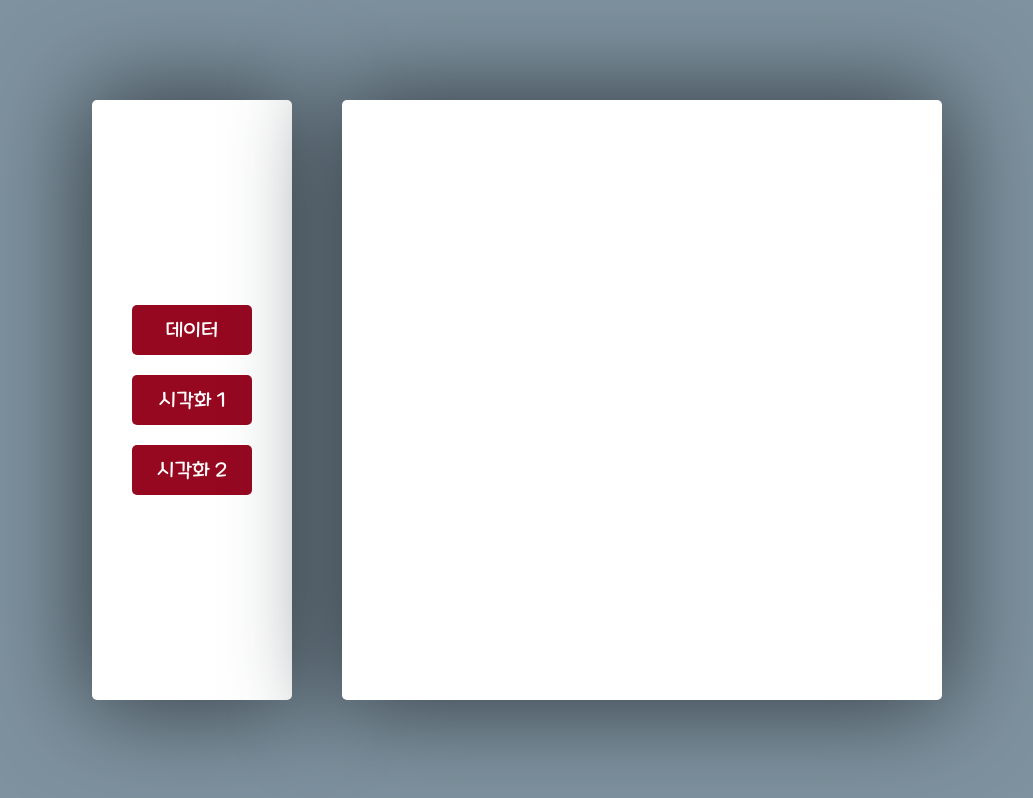
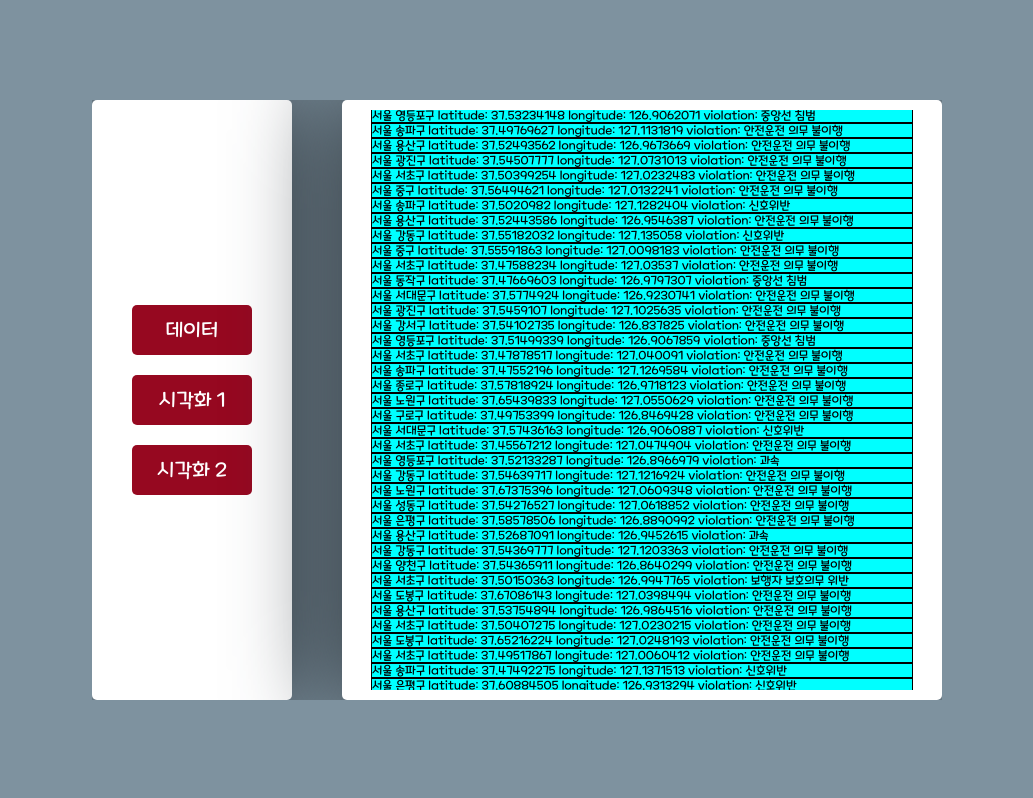
Before and after one commit to sam7073/DV_Final, a React (Create React App) app: page /DV_Final/data in a window 1280 px wide. Shown: the whole page, without its empty margins (123-1156 px from the left). Built offline with nearby package versions, Linux system fonts and the light colour scheme.

Commit message:
12/05 data loading completed

```diff
--- a/src/Routes/Data.js
+++ b/src/Routes/Data.js
@@ -3,24 +3,40 @@ import * as d3 from 'd3';
 import sheet from '../Assets/data/2017_data.csv';
 import styled from 'styled-components';
 
+import Container from '../components/Container';
+
 const StyledRow = styled.div`
-  width: 200px;
-  height: 30px;
+  width: 540px;
+  height: 35px;
   background-color: cyan;
+
+  border: 1px black solid;
+
+  font-size: 12px;
 `;
 
 export default function Data(props) {
-  const [rows, setRows] = useState([]);
+  const [isLoaded, setIsLoaded] = useState(false);
+  const [Rows, setRows] = useState([]);
   useEffect(() => {
-    const Rows = [];
-    d3.csv(sheet, function (data) {
+    d3.csv(sheet, function (data, index) {
       const see = data['발생지시도'];
       const gungoo = data['발생지시군구'];
       const lat = data['위도'];
       const lng = data['경도'];
       const bob = data['법규위반'];
-      Rows.push({ see, gungoo, lat, lng, bob });
+      Rows.push(
+        <StyledRow
+          key={index}
+        >{`${see} ${gungoo} latitude: ${lat} longitude: ${lng} violation: ${bob}`}</StyledRow>
+      );
+    }).then(() => {
+      setIsLoaded(true);
     });
   }, []);
-  return <div>{console.log(rows)}</div>;
+  return (
+    <Container fd="column" width="580px" height="580px">
+      {isLoaded ? Rows : <StyledRow>123</StyledRow>}
+    </Container>
+  );
 }
--- a/src/components/Container.js
+++ b/src/components/Container.js
@@ -11,9 +11,13 @@ const StyledContainer = styled.span`
   justify-content: center;
 
   font-size: ${(props) => props.fontSize || '20px'};
+
+  overflow: auto;
+
+  position: relative;
 `;
 
-export function Container({ width, height, children, margin_left, fd }) {
+export function Container({ width, height, children, fd }) {
   return (
     <StyledContainer width={width} height={height} fd={fd}>
       {children}
```
Also changed, not shown: 1 other file (tests, documents, lock files or other folders).
